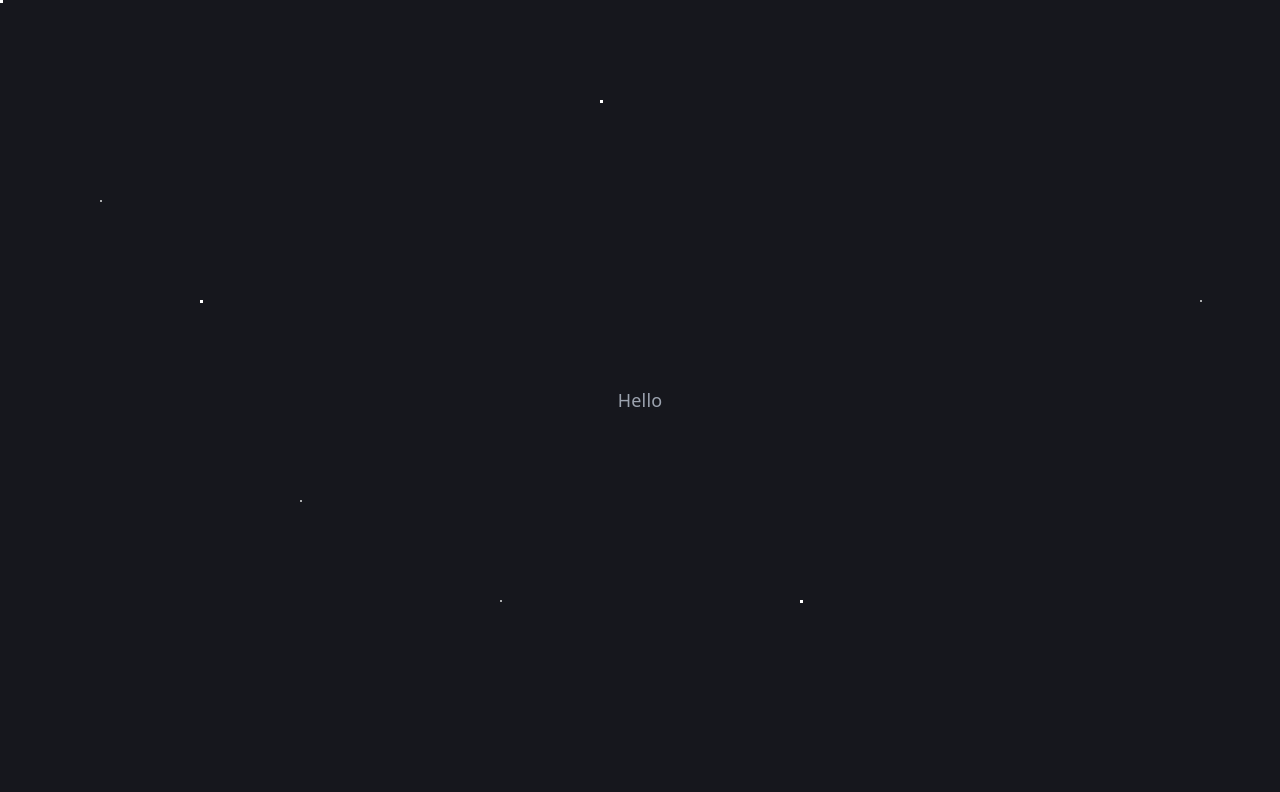
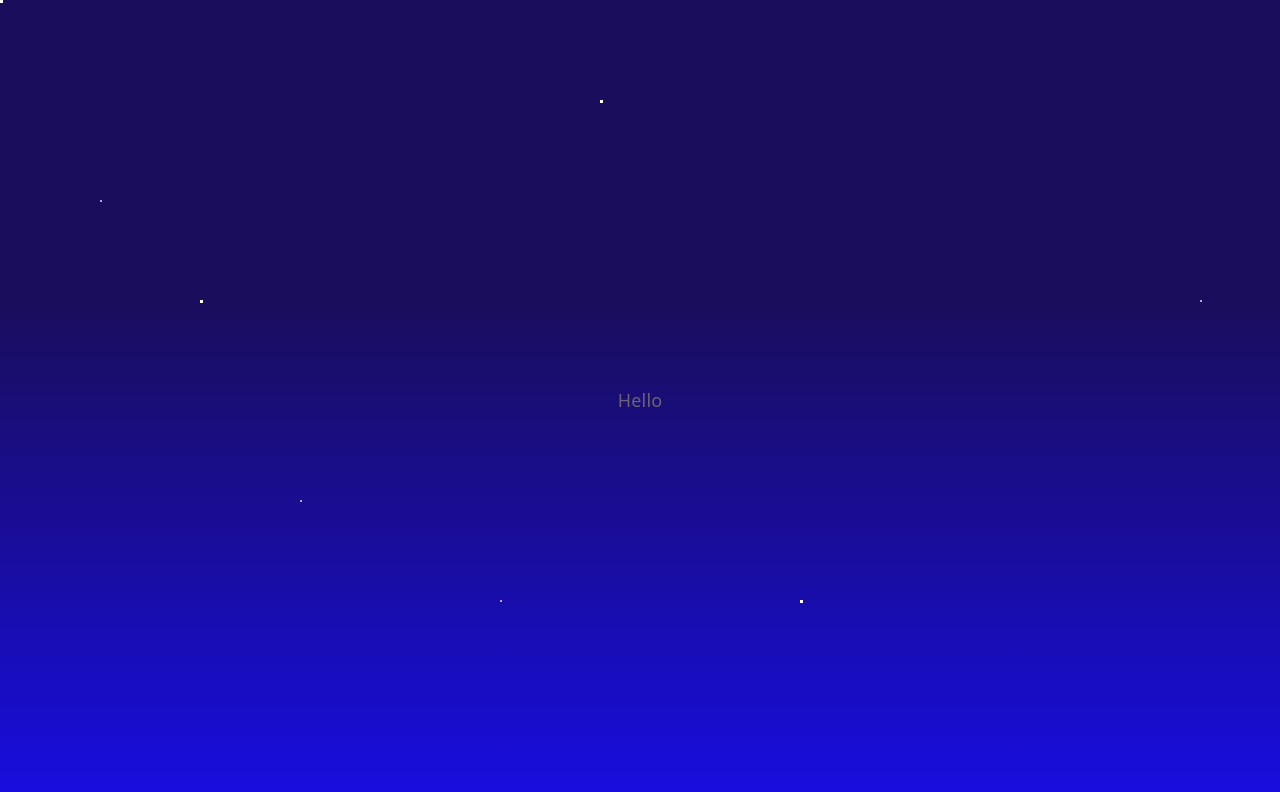
Before and after one commit to ngeliecode/my-mini-project, a website built with Vite: page index.html in a window 1280 px wide. Built offline with nearby package versions, Linux system fonts and the dark colour scheme.

Commit message:
🎨 style: add gradient

```diff
--- a/src/styles/main.scss
+++ b/src/styles/main.scss
@@ -1,9 +1,9 @@
-@use "./background";
+@use "./stars";
 
 :root {
   --text: #6b6375;
   --text-h: #08060d;
-  --bg: #fff;
+  --bg: linear-gradient(180deg, rgb(26, 13, 91) 37%, rgba(24, 13, 224, 1) 100%);
   --border: #e5e4e7;
   --code-bg: #f4f3ec;
   --accent: #aa3bff;
@@ -29,22 +29,6 @@
 
   @media (max-width: 1024px) {
     font-size: 16px;
-  }
-}
-
-@media (prefers-color-scheme: dark) {
-  :root {
-    --text: #9ca3af;
-    --text-h: #f3f4f6;
-    --bg: #16171d;
-    --border: #2e303a;
-    --code-bg: #1f2028;
-    --accent: #c084fc;
-    --accent-bg: rgba(192, 132, 252, 0.15);
-    --accent-border: rgba(192, 132, 252, 0.5);
-    --social-bg: rgba(47, 48, 58, 0.5);
-    --shadow:
-      rgba(0, 0, 0, 0.4) 0 10px 15px -3px, rgba(0, 0, 0, 0.25) 0 4px 6px -2px;
   }
 }
 
```
Also changed, not shown: src/styles/_stars.scss (renamed from src/styles/_background.scss).
